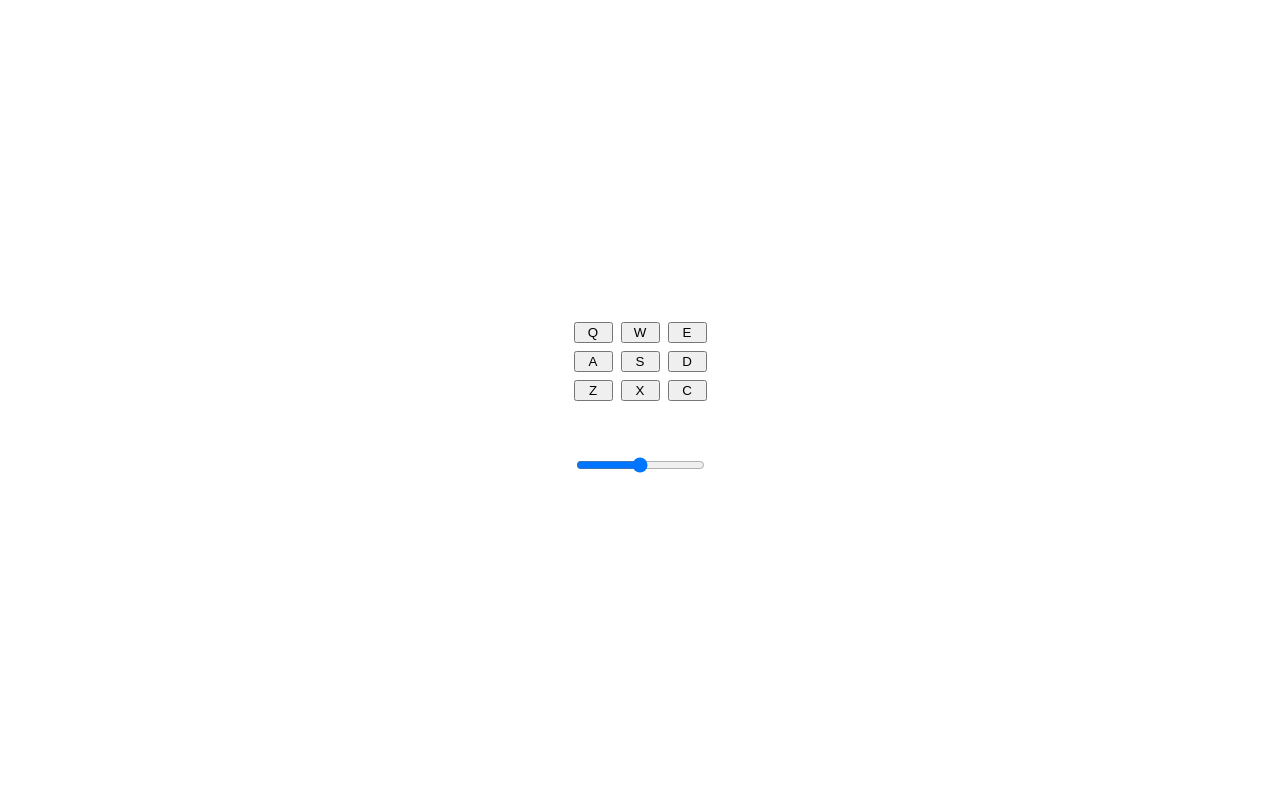
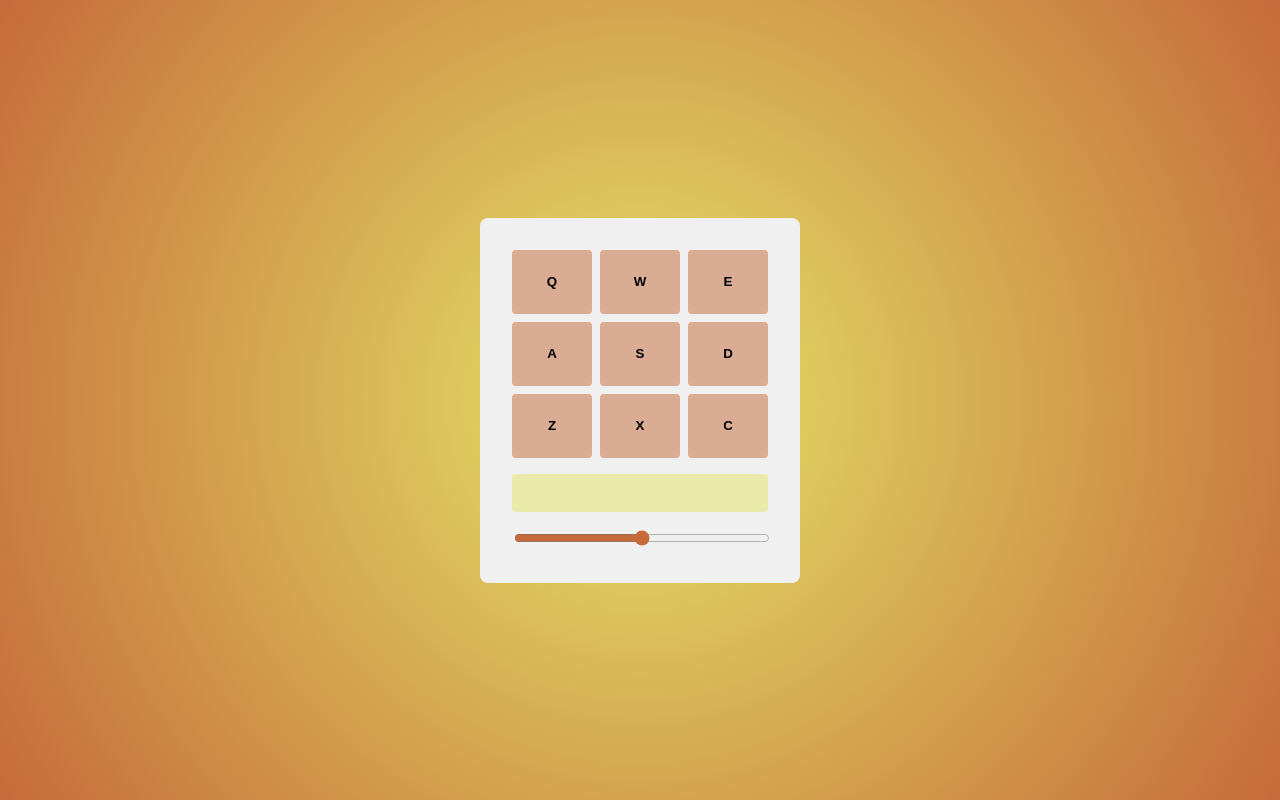
Before and after one commit to spfave/fcc-certificate-projects, a React (Vite) app in the folder front-end/drum-machine/: page / in a window 1280 px wide. Built offline with nearby package versions, Linux system fonts and the light colour scheme.

Commit message:
Update styles

```diff
--- a/front-end/drum-machine/src/components/drum-machine.css
+++ b/front-end/drum-machine/src/components/drum-machine.css
@@ -1,19 +1,38 @@
 #drum-machine {
+	padding: 2rem;
+	background-color: #f0f0f0;
+	border-radius: 0.5rem;
+
 	& #drum-board {
 		display: grid;
 		gap: 0.5rem;
 		grid-template-columns: repeat(3, 1fr);
 
 		& .drum-pad {
+			width: 5rem;
+			height: 4rem;
+			background-color: var(--color2-light);
+			border: none;
+			border-radius: 0.25rem;
 			text-transform: uppercase;
+			font-weight: bold;
 		}
 	}
 
 	& #display {
+		background-color: var(--color1-light);
+		padding: 0.5rem 0;
 		text-align: center;
+		font-weight: bold;
+		border-radius: 0.25rem;
 
 		&::before {
 			content: '\feff';
 		}
 	}
 }
+
+input[type='range'] {
+	width: 100%;
+	accent-color: var(--color2-light);
+}
--- a/front-end/drum-machine/src/styles/index.css
+++ b/front-end/drum-machine/src/styles/index.css
@@ -23,4 +23,5 @@ main {
 	display: grid;
 	place-items: center;
 	min-height: 100dvh;
+	background: radial-gradient(circle, var(--color1) 0%, var(--color2) 100%);
 }
--- a/front-end/drum-machine/src/styles/variables.css
+++ b/front-end/drum-machine/src/styles/variables.css
@@ -1,4 +1,10 @@
 :root {
-  /* Sizes */
-  --min-width: 400px;
+	/* Sizes */
+	--min-width: 400px;
+
+	/* Colors */
+	--color1: hsl(60, 70%, 65%);
+	--color1-light: hsl(60, 70%, 65%, 0.5);
+	--color2: hsl(21, 55%, 50%);
+	--color2-light: hsla(21, 55%, 50%, 0.5);
 }
```
